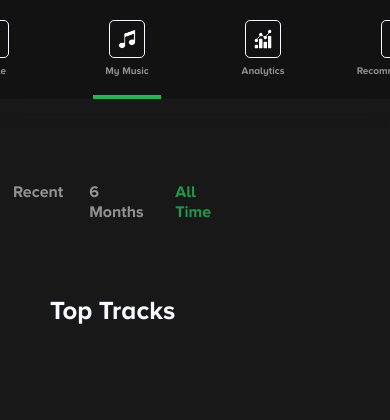
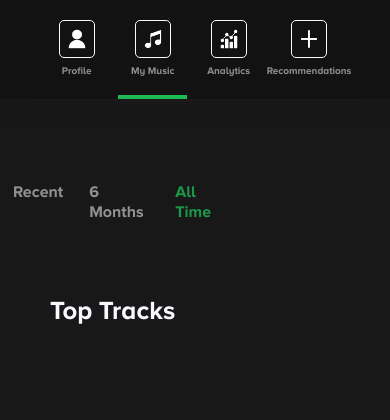
Before and after one commit to parth-p29/Diversify, a Flask app: template templates/more.html in a window 390 px wide. Shown: the top 420 px of the page. Run offline with Flask 2, Linux system fonts and the light colour scheme; the template is opened without the code that fills it, so the values that code supplies are empty.

Commit message:
profile page is responsive now

```diff
--- a/static/css/base.css
+++ b/static/css/base.css
@@ -17,6 +17,8 @@
     color: rgb(175, 175, 175);
     font-size: 10px;
     opacity: 80%;
+}
+.link-container{
     text-align: center;
 }
 body{
@@ -28,7 +30,6 @@ nav{
     z-index:2;
     box-shadow: 0px 1px 20px -2px rgb(27, 27, 27);
     background-color: #121212;
-
 }
 .links img{
     height: 38px;
@@ -64,3 +65,12 @@ nav{
     vertical-align: bottom;
     text-align:center;
 }
+@media screen and (max-width: 450px){
+    .nav-links ul a{
+        margin-right:20px;
+        margin-left:20px;
+    }
+    .line{
+        width: 90%;
+    }
+}
--- a/static/css/profile.css
+++ b/static/css/profile.css
@@ -47,3 +47,9 @@ main img{
     font-size: 14px;
     opacity: 80%;
 }
+@media screen and (max-width: 370px){
+    main img{
+        width: 180px;
+        height: 180px;
+    }
+}
```
